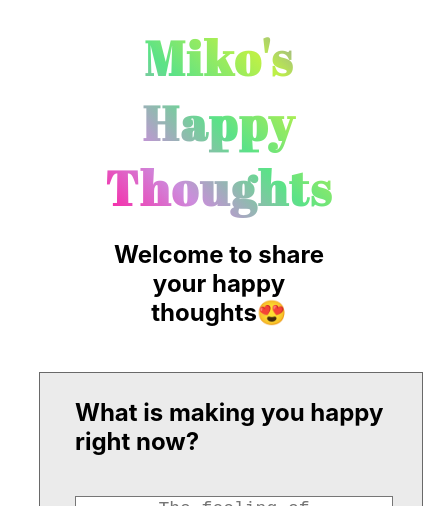
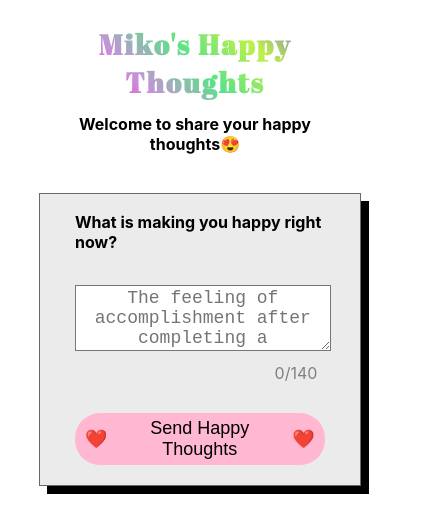
Before and after one commit to Technigo/project-happy-thoughts-vite, a React (Vite) app: page / in a window 390 px wide. Shown: the top 506 px of the page, 423 px wide, since content can reach past the window. Built offline with nearby package versions, Linux system fonts and the light colour scheme; no server answers.

Commit message:
change responsive design

```diff
--- a/src/components/MessageList.jsx
+++ b/src/components/MessageList.jsx
@@ -1,6 +1,7 @@
 import { formatDistance } from "date-fns";
 
 export const MessageList = ({ thoughts, setThoughts }) => {
+  //console.log(thoughts,setThoughts)
   // handle new likes to the API
   const handleLikeIncrease = (_id) => {
     const options = {
--- a/src/components/PostMessage.jsx
+++ b/src/components/PostMessage.jsx
@@ -4,14 +4,14 @@ export const PostMessage = () => {
   //Initialize the state is empty string
   const [newPost, setNewPost] = useState("");
   const [error, setError] = useState(""); //initial state for error message
-  const [thoughts, setThoughts] = useState([]);
+  const [thoughts, setThoughts] = useState([]); //initial state is array, update the whole array
   const apiUrl = "https://happy-thoughts-ux7hkzgmwa-uc.a.run.app/thoughts";
   const fetchPosts = () => {
     // Fetch recent thoughts, this will return the latest 20 thoughts from API
     fetch(apiUrl)
       .then((response) => response.json())
       .then((json) => setThoughts(json))
-      .catch((err) => console.log(err));
+      .catch((err) => console.log(err)); // Handle any errors here
   };
 
   useEffect(() => {
@@ -28,7 +28,7 @@ export const PostMessage = () => {
   // Handle form submit and update the new post thought
   const handleFormSubmit = (event) => {
     event.preventDefault();
-    // console.log("New Post❤️", newPost);
+    // console.log("New Post❤️", newPost); always console log and debug each step
     if (newPost.length <= 4) {
       setError("Your message is too short, it needs at least 5 letters😞");
     } else {
@@ -45,6 +45,7 @@ export const PostMessage = () => {
         .then((json) => {
           setThoughts((prevThoughts) => [json, ...prevThoughts]);
         })
+        // Handle any errors here
         .catch((err) => console.log(err))
         .finally(() => {
           setNewPost(""); //clear new post
--- a/src/index.css
+++ b/src/index.css
@@ -15,6 +15,7 @@
 
 body {
   margin: 0;
+  padding:0;
   font-family: -apple-system, BlinkMacSystemFont, "Segoe UI", "Roboto", "Oxygen",
     "Ubuntu", "Cantarell", "Fira Sans", "Droid Sans", "Helvetica Neue",
     sans-serif;
@@ -84,17 +85,10 @@ h2{
   align-items: flex-start;
   gap: 10px;
   box-shadow: var(--box-shadow);
-  width:100%;
-
+  width: 100%;
 
 }
-.post-wrapper form{
-  width:100%;
-}
-form{
-  display: block;
-  margin-top: 0;
-}
+
 /* textarea part */
 .post-wrapper textarea{
   font-size: 18px;
@@ -210,14 +204,49 @@ form{
   color:gray;
 }
 
-@media (min-width: 675px){
-.main-wrapper {
-    width: 60%;
+@media (min-width: 675px) {
+  .main-wrapper {
+      width:60%
+  }
+
+  .post-wrapper,.list-wrapper {
+      width: var(--main-width-desktop)
+  }
+
+  .message {
+      width: 100%
+  }
+
+  h1 {
+      font-size: 45px
+  }
 }
-.post-wrapper, .list-wrapper {
-  width: var(--main-width-desktop);
+
+@media (max-width:674px) {
+  .header-container{
+    padding-left: 0;
+  }
+  h1{
+    font-size:28px;
+  }
+  h2{
+    font-size: 1rem;
+  }
+  /* form wrapper */
+.post-wrapper form{
+
+  width: 80%;
+
 }
-.message{
-  width:100%;
+
+.info-wrapper {
+  width:280px;
+  height:100px;
+  margin-right:20px;
 }
+.info-time{
+  font-size: 10px;
+  margin-left:8rem;
 }
+
+}
```
